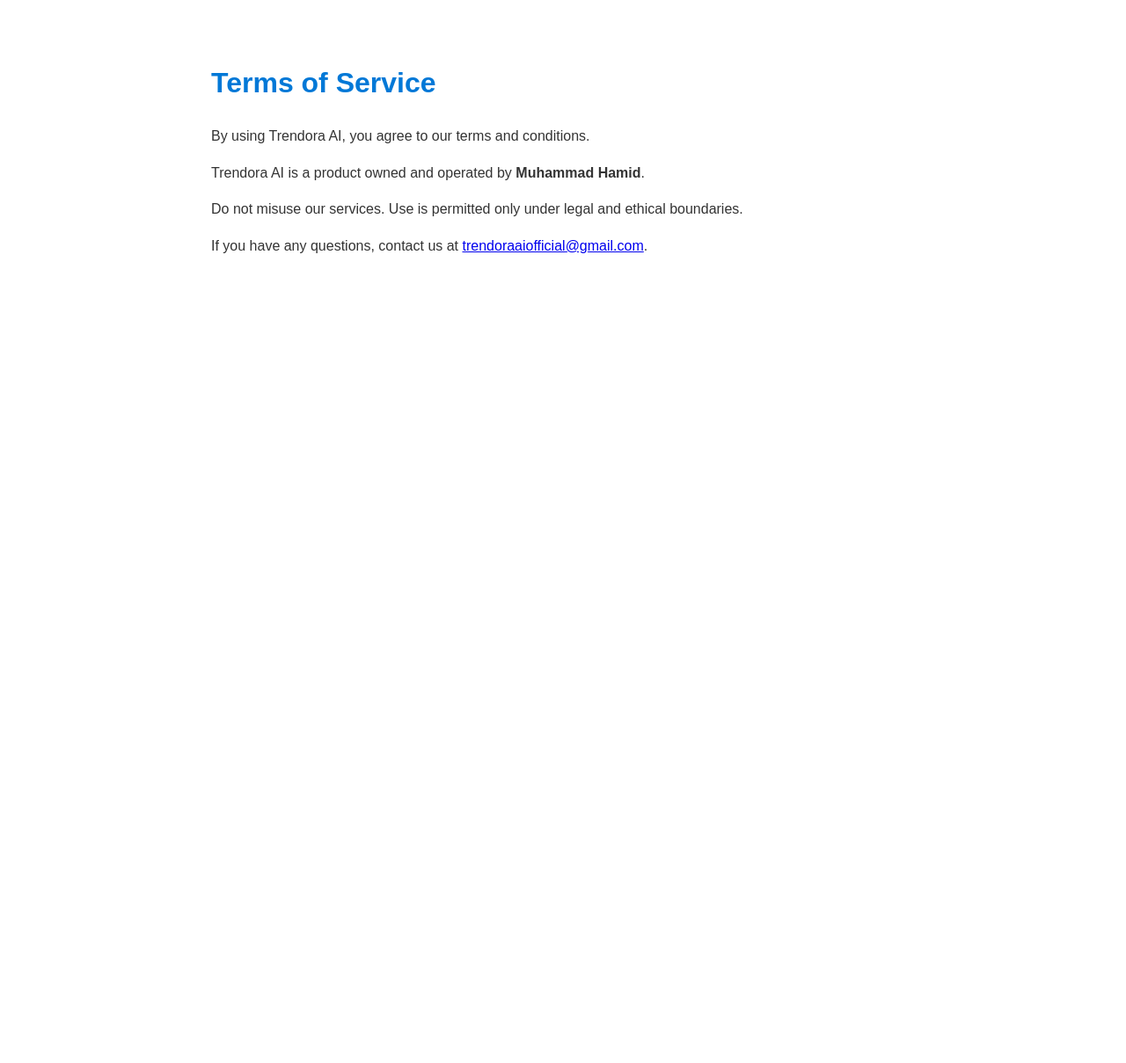
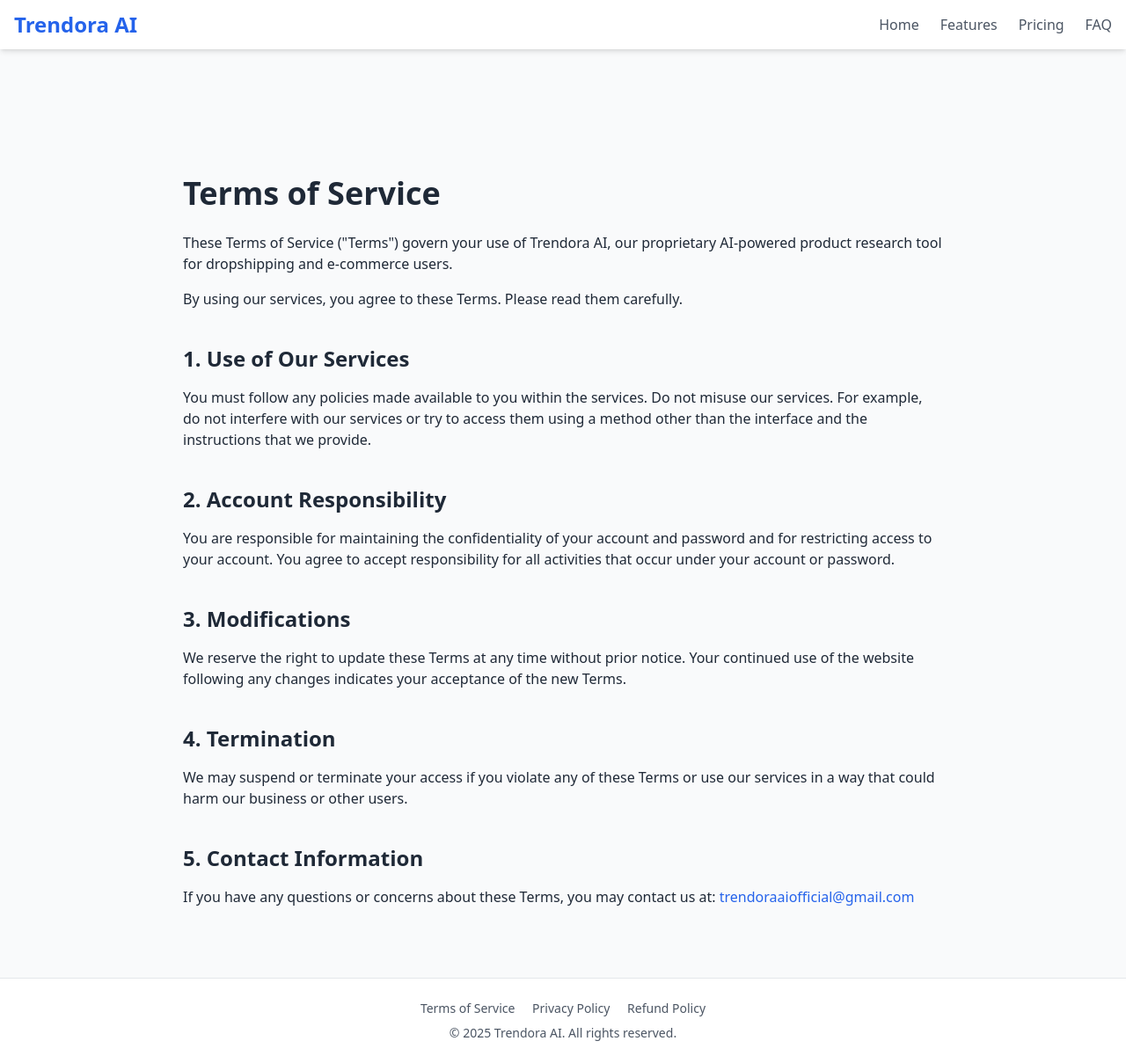
Before and after one commit to Trendora-ai/trendora-ai.github.io, a plain HTML site: page terms.html in a window 1280 px wide. Shown: the whole page at 88% size. Before the commit the page ends 800 px from the top, so only its background shows below. Drawn offline with nearby package versions, Linux system fonts and the light colour scheme.

Commit message:
Update terms.html

```diff
--- a/terms.html
+++ b/terms.html
@@ -1,19 +1,59 @@
+<!-- terms.html -->
 <!DOCTYPE html>
 <html lang="en">
 <head>
   <meta charset="UTF-8" />
-  <title>Terms of Service - Trendora AI</title>
-  <meta name="description" content="Read the terms and conditions for using Trendora AI.">
-  <style>
-    body { font-family: Arial, sans-serif; max-width: 800px; margin: 2rem auto; padding: 1rem; line-height: 1.6; background-color: #fff; color: #333; }
-    h1 { color: #0078d7; }
-  </style>
+  <meta name="viewport" content="width=device-width, initial-scale=1.0" />
+  <title>Terms of Service – Trendora AI</title>
+  <link href="https://cdn.jsdelivr.net/npm/tailwindcss@2.2.19/dist/tailwind.min.css" rel="stylesheet">
 </head>
-<body>
-  <h1>Terms of Service</h1>
-  <p>By using Trendora AI, you agree to our terms and conditions.</p>
-  <p>Trendora AI is a product owned and operated by <strong>Muhammad Hamid</strong>.</p>
-  <p>Do not misuse our services. Use is permitted only under legal and ethical boundaries.</p>
-  <p>If you have any questions, contact us at <a href="mailto:trendoraaiofficial@gmail.com">trendoraaiofficial@gmail.com</a>.</p>
+<body class="bg-gray-50 text-gray-800">
+
+  <!-- Header -->
+  <header class="bg-white shadow-md w-full sticky top-0 z-50">
+    <div class="max-w-7xl mx-auto px-4 py-3 flex items-center justify-between">
+      <a href="index.html" class="text-2xl font-bold text-blue-600">Trendora AI</a>
+      <nav class="space-x-6 hidden md:flex">
+        <a href="index.html" class="text-gray-600 hover:text-blue-600">Home</a>
+        <a href="features.html" class="text-gray-600 hover:text-blue-600">Features</a>
+        <a href="pricing.html" class="text-gray-600 hover:text-blue-600">Pricing</a>
+        <a href="faq.html" class="text-gray-600 hover:text-blue-600">FAQ</a>
+      </nav>
+    </div>
+  </header>
+  <div class="h-16"></div>
+
+  <!-- Terms Section -->
+  <section class="py-20 px-4 max-w-4xl mx-auto">
+    <h1 class="text-4xl font-bold mb-6">Terms of Service</h1>
+    <p class="mb-4">These Terms of Service ("Terms") govern your use of Trendora AI, our proprietary AI-powered product research tool for dropshipping and e-commerce users.</p>
+    <p class="mb-4">By using our services, you agree to these Terms. Please read them carefully.</p>
+
+    <h2 class="text-2xl font-semibold mt-10 mb-4">1. Use of Our Services</h2>
+    <p class="mb-4">You must follow any policies made available to you within the services. Do not misuse our services. For example, do not interfere with our services or try to access them using a method other than the interface and the instructions that we provide.</p>
+
+    <h2 class="text-2xl font-semibold mt-10 mb-4">2. Account Responsibility</h2>
+    <p class="mb-4">You are responsible for maintaining the confidentiality of your account and password and for restricting access to your account. You agree to accept responsibility for all activities that occur under your account or password.</p>
+
+    <h2 class="text-2xl font-semibold mt-10 mb-4">3. Modifications</h2>
+    <p class="mb-4">We reserve the right to update these Terms at any time without prior notice. Your continued use of the website following any changes indicates your acceptance of the new Terms.</p>
+
+    <h2 class="text-2xl font-semibold mt-10 mb-4">4. Termination</h2>
+    <p class="mb-4">We may suspend or terminate your access if you violate any of these Terms or use our services in a way that could harm our business or other users.</p>
+
+    <h2 class="text-2xl font-semibold mt-10 mb-4">5. Contact Information</h2>
+    <p>If you have any questions or concerns about these Terms, you may contact us at: <a href="mailto:trendoraaiofficial@gmail.com" class="text-blue-600">trendoraaiofficial@gmail.com</a></p>
+  </section>
+
+  <!-- Footer -->
+  <footer class="bg-white border-t py-6 text-center text-sm text-gray-600">
+    <div class="space-x-4">
+      <a href="terms.html" class="hover:text-blue-600">Terms of Service</a>
+      <a href="privacy.html" class="hover:text-blue-600">Privacy Policy</a>
+      <a href="refund.html" class="hover:text-blue-600">Refund Policy</a>
+    </div>
+    <p class="mt-2">© 2025 Trendora AI. All rights reserved.</p>
+  </footer>
+
 </body>
 </html>
```
